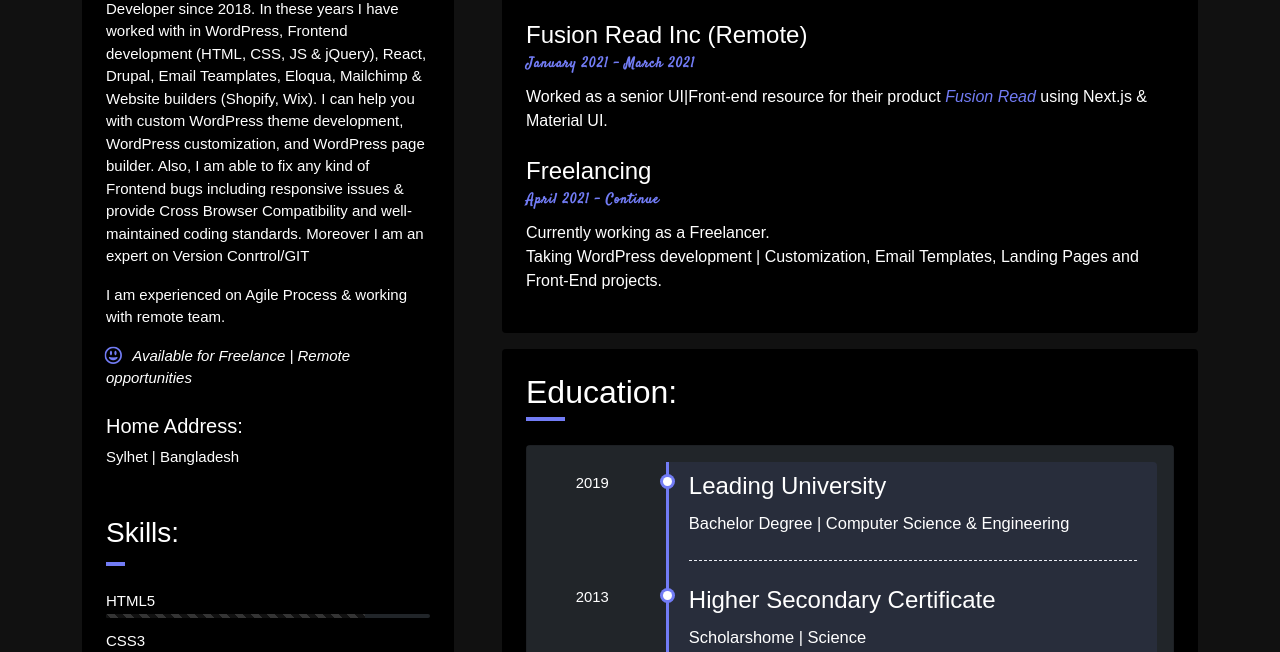
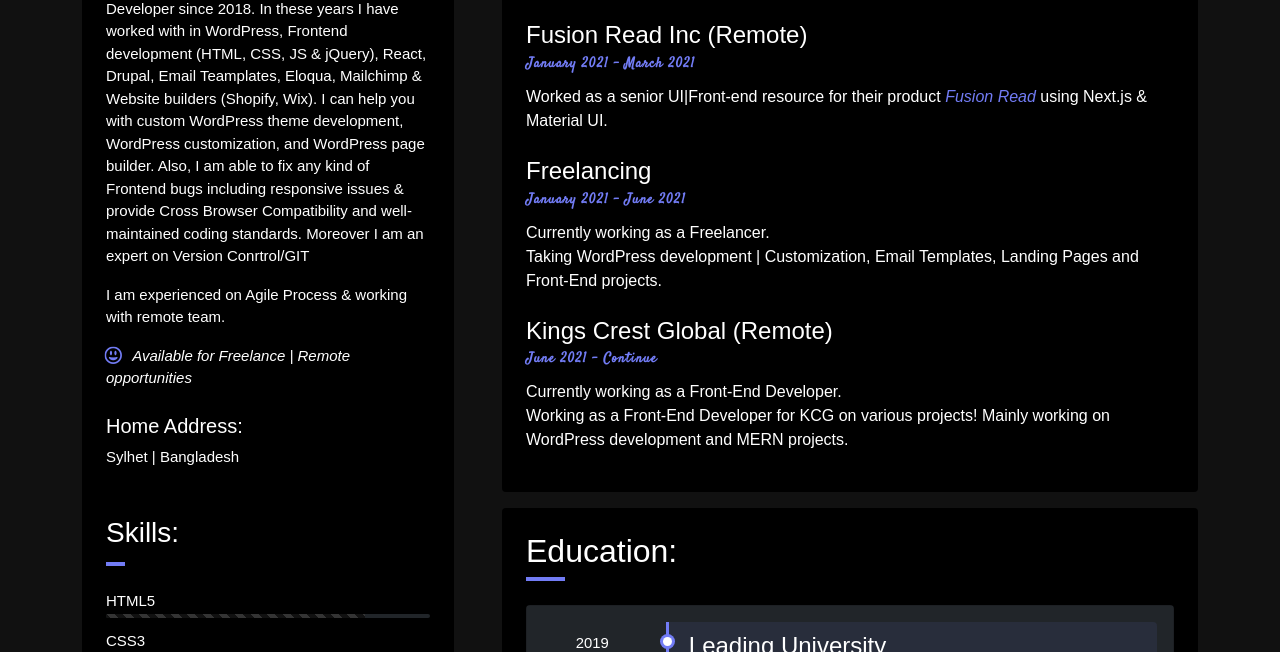
Before and after one commit to nazifa22/Portfolio-Website, a plain HTML site: page index.html in a window 1280 px wide. Shown: the part 597-1249 px from the top of the page. Drawn offline with nearby package versions, Linux system fonts and the light colour scheme; a web font is replaced by a local one.

Commit message:
Added working experiences

```diff
--- a/index.html
+++ b/index.html
@@ -160,11 +160,20 @@
                         </div>
                         <div class="workplace mt-4">
                             <h4>Freelancing</h4>
-                            <span>April 2021 - Continue</span>
+                            <span>January 2021 - June 2021</span>
                             <p>
                                 Currently working as a Freelancer.
                                 <br>
                                 Taking WordPress development | Customization, Email Templates, Landing Pages and Front-End projects.
+                            </p>
+                        </div>
+                        <div class="workplace mt-4">
+                            <h4>Kings Crest Global (Remote)</h4>
+                            <span>June 2021 - Continue</span>
+                            <p>
+                                Currently working as a Front-End Developer.
+                                <br>
+                                Working as a Front-End Developer for KCG on various projects! Mainly working on WordPress development and MERN projects.
                             </p>
                         </div>
                     </div>
```
